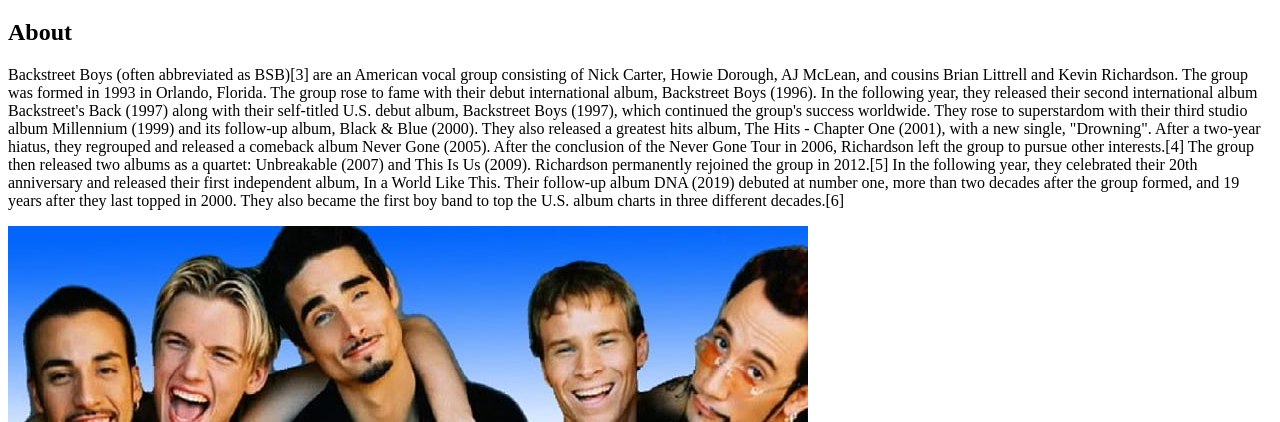
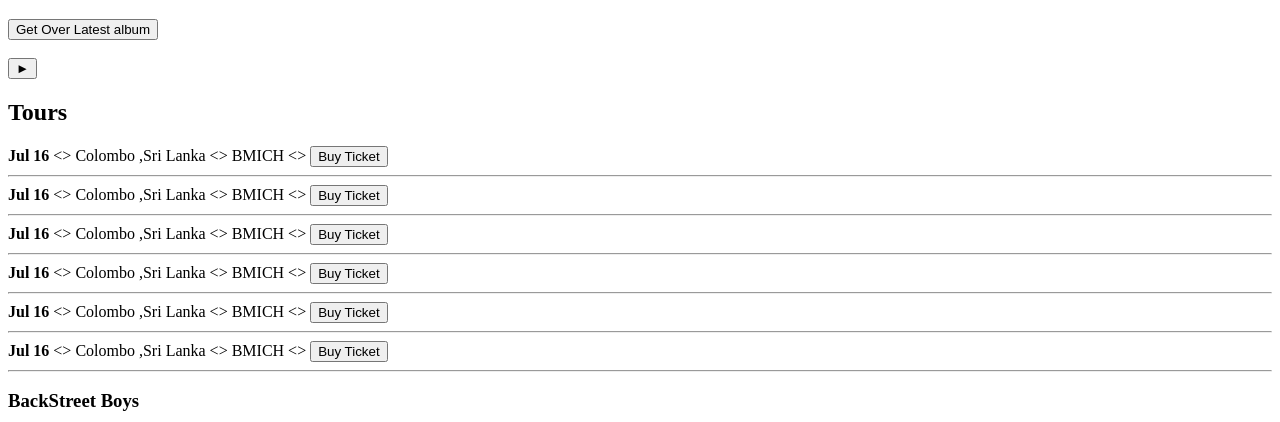
Before and after one commit to DushanJalath/Web-Practise-Project---1, a plain HTML site: page index.html in a window 1280 px wide. Shown: the part 149-571 px from the top of the page. Drawn offline with Linux system fonts and the light colour scheme.

Commit message:
Adding Advance HTML Elements

```diff
--- a/index.html
+++ b/index.html
@@ -1,6 +1,8 @@
 <!DOCTYPE html>
 <html>
     <head>
+        <title>BackStreets</title>
+        <meta name="description" content="Backstreet boys fan page">
     </head>
     <body>
         <header>
@@ -13,24 +15,76 @@
             </nav>
             <hr>
             <h1>BackStreet Boys</h1>
+            <button>Get Over Latest album</button>
+            <br>
+            <br>
+            <button type="button">&#9658;</button>
+
         </header>
         <section>
-            <h2>About</h2>
-            <p>
-                Backstreet Boys (often abbreviated as BSB)[3] are an American vocal group consisting of Nick Carter, Howie Dorough, AJ McLean, and cousins Brian Littrell and Kevin Richardson. The group was formed in 1993 in Orlando, Florida.
-
-The group rose to fame with their debut international album, Backstreet Boys (1996). In the following year, they released their second international album Backstreet's Back (1997) along with their self-titled U.S. debut album, Backstreet Boys (1997), which continued the group's success worldwide. They rose to superstardom with their third studio album Millennium (1999) and its follow-up album, Black & Blue (2000). They also released a greatest hits album, The Hits - Chapter One (2001), with a new single, "Drowning". After a two-year hiatus, they regrouped and released a comeback album Never Gone (2005). After the conclusion of the Never Gone Tour in 2006, Richardson left the group to pursue other interests.[4] The group then released two albums as a quartet: Unbreakable (2007) and This Is Us (2009).
-
-Richardson permanently rejoined the group in 2012.[5] In the following year, they celebrated their 20th anniversary and released their first independent album, In a World Like This. Their follow-up album DNA (2019) debuted at number one, more than two decades after the group formed, and 19 years after they last topped in 2000. They also became the first boy band to top the U.S. album charts in three different decades.[6]
-            </p>
-            <img src="Assets/Images/backstreets.jpg" alt="backstreet boys">
-            <p>
-                The Backstreet Boys have sold over 100 million records worldwide,[7] making them the best-selling boy band of all time, and one of the world's best-selling music artists. They are the first group since Led Zeppelin to have their first ten albums reach the top 10 on the Billboard 200,[6] and the only boy band to do so. The albums Backstreet Boys and Millennium were both certified diamond by the Recording Industry Association of America (RIAA), making them one of the few bands to have multiple diamond albums.[8]
-
-The group received a star on the Hollywood Walk of Fame on April 22, 2013.[9] They also released their first documentary movie, titled Backstreet Boys: Show 'Em What You're Made Of in January 2015.[10] In March 2017, the group began a residency in Las Vegas that lasted two years, titled Backstreet Boys: Larger Than Life.
-
-
-            </p>
+            <h2>Tours</h2>
+            <div>
+                <div>
+                    <strong>Jul 16</strong>
+                    &lt;&gt;
+                    <span>Colombo ,Sri Lanka</span>
+                    &lt;&gt;
+                    <span>BMICH</span>
+                    &lt;&gt;
+                    <button type="button">Buy Ticket</button>
+                    <hr>
+                </div>
+                <div>
+                    <strong>Jul 16</strong>
+                    &lt;&gt;
+                    <span>Colombo ,Sri Lanka</span>
+                    &lt;&gt;
+                    <span>BMICH</span>
+                    &lt;&gt;
+                    <button type="button">Buy Ticket</button>
+                    <hr>
+                </div>
+                <div>
+                    <strong>Jul 16</strong>
+                    &lt;&gt;
+                    <span>Colombo ,Sri Lanka</span>
+                    &lt;&gt;
+                    <span>BMICH</span>
+                    &lt;&gt;
+                    <button type="button">Buy Ticket</button>
+                    <hr>
+                </div>
+                <div>
+                    <strong>Jul 16</strong>
+                    &lt;&gt;
+                    <span>Colombo ,Sri Lanka</span>
+                    &lt;&gt;
+                    <span>BMICH</span>
+                    &lt;&gt;
+                    <button type="button">Buy Ticket</button>
+                    <hr>
+                </div>
+                <div>
+                    <strong>Jul 16</strong>
+                    &lt;&gt;
+                    <span>Colombo ,Sri Lanka</span>
+                    &lt;&gt;
+                    <span>BMICH</span>
+                    &lt;&gt;
+                    <button type="button">Buy Ticket</button>
+                    <hr>
+                </div>
+                <div>
+                    <strong>Jul 16</strong>
+                    &lt;&gt;
+                    <span>Colombo ,Sri Lanka</span>
+                    &lt;&gt;
+                    <span>BMICH</span>
+                    &lt;&gt;
+                    <button type="button">Buy Ticket</button>
+                    <hr>
+                </div>
+            </div>
         </section>
         <footer>
             <h3>BackStreet Boys</h3>
```
Also changed, not shown: about.html (added, +46 -0 lines).
